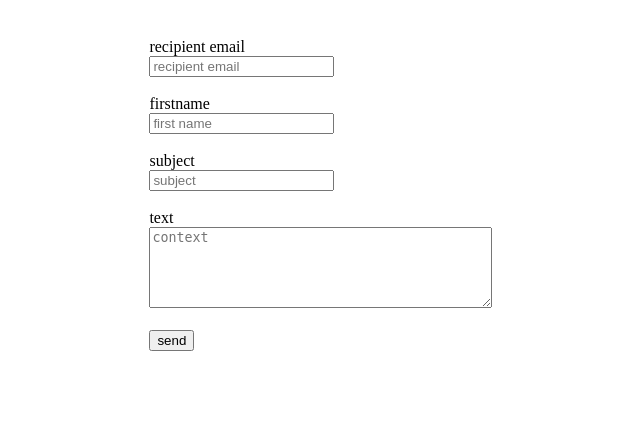
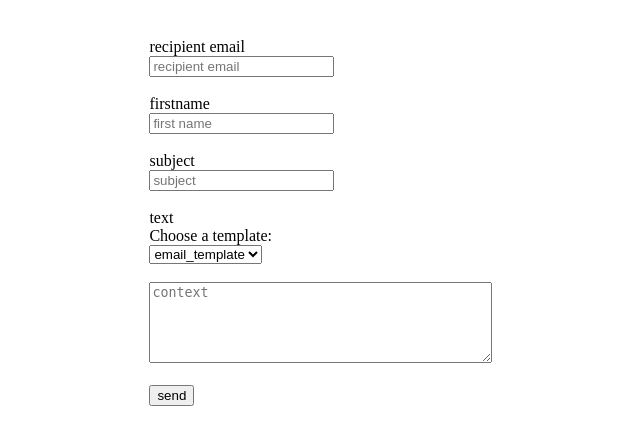
Before and after one commit to Taste-of-Coding/website, a Flask app: page /enquiry in a window 1280 px wide. Shown: the top 445 px of the page, without its empty margins (301-941 px from the left). Run offline with Flask 2, Linux system fonts and the light colour scheme.

Commit message:
update templates email

```diff
--- a/app.py
+++ b/app.py
@@ -19,13 +19,19 @@ def email_enquiry():
             firstname = request.form["firstname"]
             subject = request.form["subject"]
             context = request.form["context"]
+            email_tmp_file = request.form["templatelist"]
             smtp_server = "smtp.gmail.com"
-            sender_email = "luviertcc@gmail.com"
-            password = "fsxdgqrcavgcsfyc"
+            sender_email = "your email"
+            password = "your app password"
+
+            # load an email template
+            with open(f"./templates/emails/{email_tmp_file}.txt") as f:
+                email_template = f.read()
+            content = email_template.format(firstname=firstname, context=context)
 
             # setup email message
             msg = EmailMessage()
-            msg.set_content(context)
+            msg.set_content(content)
             msg['Subject'] = subject
 
             # setup smtp server and send email
@@ -45,7 +51,6 @@ def email_enquiry():
     else:
         return render_template("email.html")
 
-
 if __name__ == "__main__":
     print(f"Arguments count: {len(sys.argv)}")
     for i, arg in enumerate(sys.argv):
--- a/templates/email.html
+++ b/templates/email.html
@@ -8,7 +8,7 @@
     <title>Email Fornt Page</title>
 </head>
 <body>
-    <form action="/enquiry" method="post" class="center">
+    <form action="/enquiry" method="post" class="center" id="enquiryform">
         <label>recipient email</label><br>
         <input type="text" name="recipient email" placeholder="recipient email"><br><br>
         <label>firstname</label><br>
@@ -16,6 +16,10 @@
         <label>subject</label><br>
         <input type="text" name="subject" placeholder="subject"><br><br>
         <label>text</label><br>
+        <label for="templates">Choose a template:</label><br>
+        <select id="templates" name="templatelist" form="enquiryform">
+        <option value="email_template">email_template</option>
+        </select><br><br>
         <textarea type="text" name="context" placeholder="context" cols="40" rows="5"></textarea><br><br>
         <button type="submit">send</button>
     </form>
```
Also changed, not shown: templates/emails/email_template.txt (added, +9 -0 lines).
